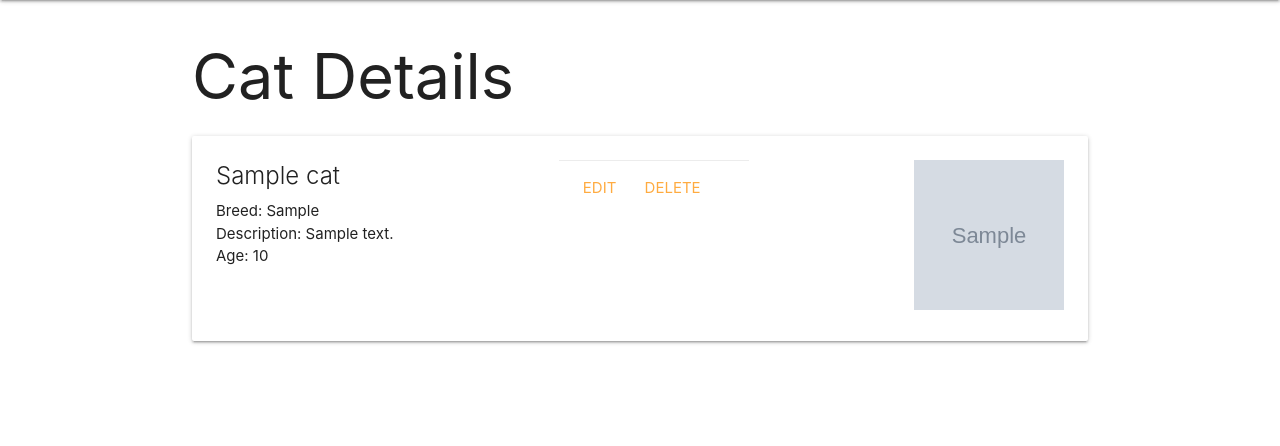
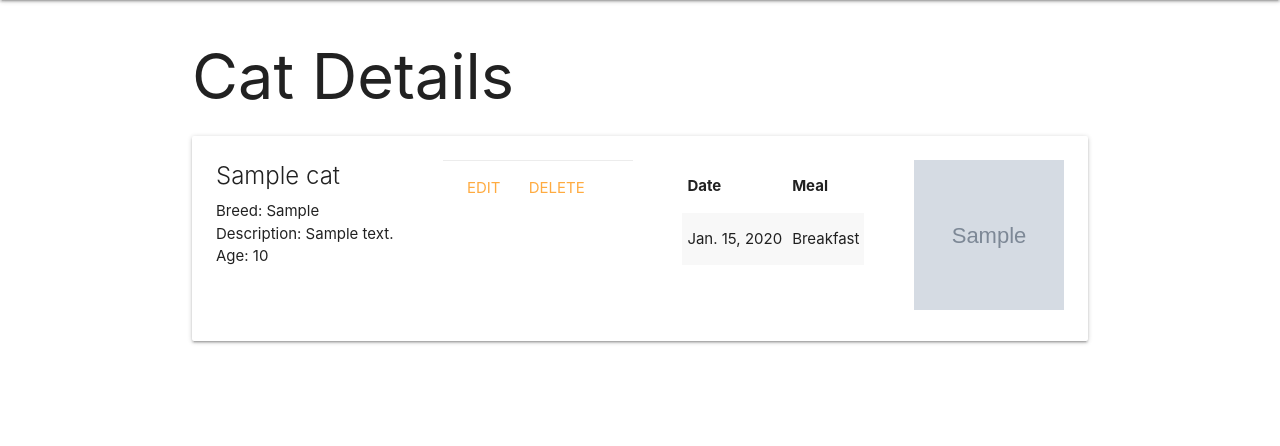
Before and after one commit to Rob-Sesemann/CatCollector, a Django app: page /cats/1 in a window 1280 px wide. Shown: the part 64-510 px from the top of the page. Run offline with Django 4.2, Linux system fonts and the light colour scheme; tables that the repository leaves empty hold one stand-in row (values such as "Sample post"); grey boxes marked "Sample" are stand-in pictures.

Commit message:
feeding and meal in one to many

```diff
--- a/main_app/admin.py
+++ b/main_app/admin.py
@@ -1,5 +1,6 @@
 from django.contrib import admin
-from .models import Cat
+from .models import Cat, Feeding
 # Register your models here.
 
 admin.site.register(Cat)
+admin.site.register(Feeding)
--- a/main_app/models.py
+++ b/main_app/models.py
@@ -3,6 +3,11 @@ from django.urls import reverse
 
 # Create your models here.
 
+MEALS = (
+    ('B', 'Breakfast'),
+    ('L', 'Lunch'),
+    ('D', 'Dinner'),
+)
 class Cat(models.Model):
     name = models.CharField(max_length=100)
     breed = models.CharField(max_length=100)
@@ -10,9 +15,17 @@ class Cat(models.Model):
     age = models.IntegerField()
     image = models.ImageField(upload_to="main_app/static/uploads/", default="")
 
+    # Overriding
     def get_absolute_url(self):
         return reverse('detail', kwargs = {'cat_id': self.id})
 
+    def __str__(self):
+        return self.name
+
 class Feeding(models.Model):
-    date = models.DateField()
-    meal = models.CharField(max_length=1) # B L D
+    date = models.DateField('Feeding Date')
+    meal = models.CharField(max_length=1, choices=MEALS, default=MEALS[0][0]) # B L D
+    cat = models.ForeignKey(Cat, on_delete=models.CASCADE)
+
+    def __str__(self):
+        return f"{self.get_meal_display()} on {self.date}"
--- a/main_app/templates/cats/detail.html
+++ b/main_app/templates/cats/detail.html
@@ -25,7 +25,26 @@
         <a href="{% url 'cats_delete' cat.id %}">Delete</a>
     </div>
 
+<div>
+    <table class="striped">
+        <thead>
+            <tr>
+                <th> Date </th>
+                <th> Meal </th>
+            </tr>
+        </thead>
 
+        <tbody>
+            <!-- We need a for loop as we don't know how many meals and dates there will be -->
+            {% for feeding in cat.feeding_set.all %}
+            <tr>
+                <td>{{ feeding.date }}</td>
+                <td>{{ feeding.get_meal_display }}</td>
+            </tr>
+            {% endfor %}
+        </tbody>
+    </table>
+</div>
     <div class="right">
         {% load static %}
         <img width="150px" height="150px" src={% static cat.image|cut:'main_app/static/' %} />
```
Also changed, not shown: main_app/migrations/0002_alter_cat_image_feeding.py (added).
